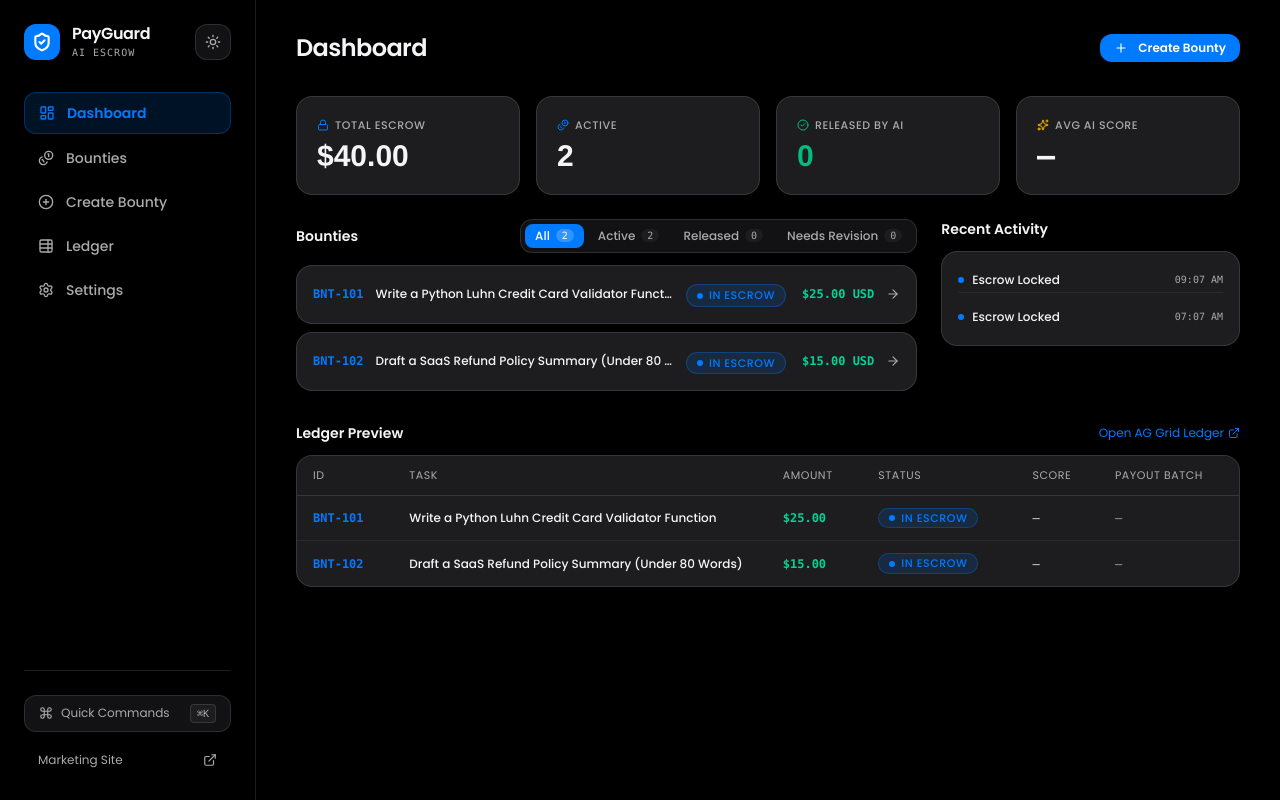
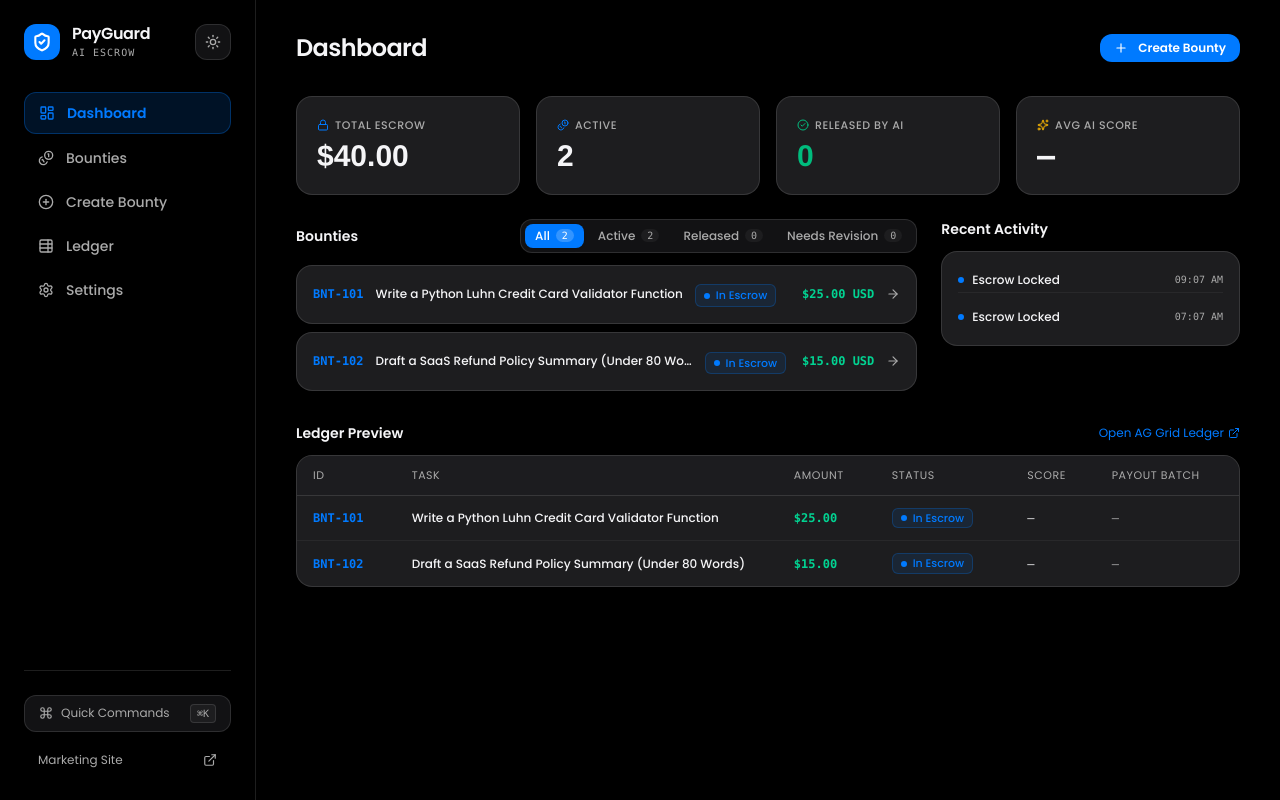
Before and after one commit to lengendzhub/Paygurad-AI, a Next.js app: page /dashboard in a window 1280 px wide. Built offline with nearby package versions, Linux system fonts and the light colour scheme; no server answers.

Commit message:
fix(ui): polish grid and status widgets with vertical centering, auto-height, and refined badges

```diff
--- a/src/app/(app)/ledger/page.tsx
+++ b/src/app/(app)/ledger/page.tsx
@@ -106,9 +106,9 @@ export default function LedgerPage() {
       {
         field: "id",
         headerName: "Bounty ID",
-        width: 130,
+        width: 120,
         cellRenderer: (params: any) => (
-          <div className="flex items-center gap-1.5 font-mono text-[#007AFF] font-bold">
+          <div className="flex items-center h-full font-mono text-xs text-[#007aff] font-bold">
             <span>{params.value}</span>
           </div>
         ),
@@ -119,25 +119,27 @@ export default function LedgerPage() {
         flex: 2,
         minWidth: 220,
         cellRenderer: (params: any) => (
-          <span className="font-ui font-medium text-[var(--fg)] truncate">{params.value}</span>
+          <div className="flex items-center h-full">
+            <span className="font-ui text-xs font-medium text-[var(--fg)] truncate">{params.value}</span>
+          </div>
         ),
       },
       {
         field: "amount",
         headerName: "Escrow ($ USD)",
-        width: 140,
+        width: 130,
         cellRenderer: (params: any) => (
-          <span className="font-mono tabular-nums dark:text-emerald-400 text-emerald-600 font-bold">
-            ${params.value}
-          </span>
+          <div className="flex items-center h-full font-mono text-xs tabular-nums text-emerald-500 font-bold">
+            <span>${params.value}</span>
+          </div>
         ),
       },
       {
         field: "status",
         headerName: "Escrow Status",
-        width: 170,
+        width: 160,
         cellRenderer: (params: any) => (
-          <div className="pt-2">
+          <div className="flex items-center h-full">
             <StatusChip status={params.value} size="sm" />
           </div>
         ),
@@ -145,20 +147,28 @@ export default function LedgerPage() {
       {
         field: "audit",
         headerName: "Gemini Score",
-        width: 130,
+        width: 120,
         valueGetter: (params) => params.data?.audit?.score ?? null,
         cellRenderer: (params: any) => {
           const val = params.value;
-          if (val === null || val === undefined) return <span className="text-[var(--fg-subtle)] font-body tabular-nums">—</span>;
+          if (val === null || val === undefined) {
+            return (
+              <div className="flex items-center h-full text-[var(--fg-subtle)] font-mono text-xs">
+                <span>—</span>
+              </div>
+            );
+          }
           const isPass = val >= 70;
           return (
+            <div className="flex items-center h-full">
               <span
-              className={`font-body tabular-nums font-bold ${
-                isPass ? "dark:text-emerald-400 text-emerald-600" : "dark:text-red-400 text-red-600"
+                className={`font-mono text-xs tabular-nums font-bold ${
+                  isPass ? "text-emerald-500" : "text-rose-400"
                 }`}
               >
                 {val}/100
               </span>
+            </div>
           );
         },
       },
@@ -168,18 +178,18 @@ export default function LedgerPage() {
         flex: 1,
         minWidth: 170,
         cellRenderer: (params: any) => (
-          <div className="flex items-center gap-2 font-mono text-xs text-[var(--fg-muted)]">
+          <div className="flex items-center gap-2 h-full font-mono text-xs text-[var(--fg-muted)]">
             <span className="truncate">{params.value}</span>
             <button
               onClick={(e) => {
                 e.stopPropagation();
                 copyText(params.value);
               }}
-              className="text-[var(--fg-muted)] hover:text-[var(--fg)] cursor-pointer"
+              className="p-1 rounded hover:bg-[var(--surface-strong)] text-[var(--fg-subtle)] hover:text-[var(--fg)] transition cursor-pointer shrink-0"
               title="Copy Order ID"
             >
               {copiedId === params.value ? (
-                <Check className="w-3 h-3 dark:text-emerald-400 text-emerald-600" />
+                <Check className="w-3 h-3 text-emerald-500" />
               ) : (
                 <Copy className="w-3 h-3" />
               )}
@@ -194,20 +204,26 @@ export default function LedgerPage() {
         minWidth: 180,
         cellRenderer: (params: any) => {
           const val = params.value;
-          if (!val) return <span className="text-[var(--fg-subtle)] font-mono text-xs">—</span>;
+          if (!val) {
             return (
-            <div className="flex items-center gap-2 font-mono text-xs dark:text-emerald-400 text-emerald-600">
+              <div className="flex items-center h-full text-[var(--fg-subtle)] font-mono text-xs">
+                <span>—</span>
+              </div>
+            );
+          }
+          return (
+            <div className="flex items-center gap-2 h-full font-mono text-xs text-emerald-500">
               <span className="truncate">{val}</span>
               <button
                 onClick={(e) => {
                   e.stopPropagation();
                   copyText(val);
                 }}
-                className="text-[var(--fg-muted)] hover:text-[var(--fg)] cursor-pointer"
+                className="p-1 rounded hover:bg-[var(--surface-strong)] text-[var(--fg-subtle)] hover:text-[var(--fg)] transition cursor-pointer shrink-0"
                 title="Copy Batch ID"
               >
                 {copiedId === val ? (
-                  <Check className="w-3 h-3 dark:text-emerald-400 text-emerald-600" />
+                  <Check className="w-3 h-3 text-emerald-500" />
                 ) : (
                   <Copy className="w-3 h-3" />
                 )}
@@ -219,9 +235,10 @@ export default function LedgerPage() {
       {
         field: "createdAt",
         headerName: "Timestamp",
-        width: 150,
+        width: 140,
         cellRenderer: (params: any) => (
-          <span className="text-xs text-[var(--fg-muted)] font-mono">
+          <div className="flex items-center h-full text-xs text-[var(--fg-muted)] font-mono">
+            <span>
               {new Date(params.value).toLocaleDateString([], {
                 month: "short",
                 day: "numeric",
@@ -229,6 +246,7 @@ export default function LedgerPage() {
                 minute: "2-digit",
               })}
             </span>
+          </div>
         ),
       },
     ],
@@ -314,7 +332,7 @@ export default function LedgerPage() {
             actionHref="/bounties/new"
           />
         ) : (
-          <div className="h-[520px] w-full rounded-2xl overflow-hidden border border-[var(--border)]">
+          <div className="w-full rounded-2xl overflow-hidden border border-[var(--border)] bg-[var(--surface-strong)]">
             <AgGridReact
               theme={gridTheme}
               rowData={filteredData}
@@ -322,7 +340,10 @@ export default function LedgerPage() {
               quickFilterText={searchQuery}
               onGridReady={onGridReady}
               onRowClicked={(e) => setSelectedBounty(e.data || null)}
-              rowSelection={{ mode: "singleRow" }}
+              rowSelection={{ mode: "singleRow", checkboxes: false, enableClickSelection: true }}
+              domLayout="autoHeight"
+              rowHeight={48}
+              headerHeight={40}
               pagination={true}
               paginationPageSize={10}
               paginationPageSizeSelector={[10, 20, 50]}
--- a/src/components/ui/StatusChip.tsx
+++ b/src/components/ui/StatusChip.tsx
@@ -10,28 +10,28 @@ export function StatusChip({ status, size = "md" }: StatusChipProps) {
   const config = {
     FUNDED_IN_ESCROW: {
       label: "In Escrow",
-      color: "bg-[#007AFF]/15 text-[#007AFF] border-[#007AFF]/30",
-      dot: "bg-[#007AFF]",
+      color: "bg-[#007aff]/10 text-[#007aff] border-[#007aff]/25",
+      dot: "bg-[#007aff]",
     },
     SUBMITTED: {
       label: "Submitted",
-      color: "bg-[var(--surface-strong)] text-[var(--fg-muted)] border-[var(--border-strong)]",
+      color: "bg-[var(--surface-strong)] text-[var(--fg-muted)] border-[var(--border)]",
       dot: "bg-[var(--fg-muted)]",
     },
     VERIFYING: {
       label: "Auditing",
-      color: "dark:bg-amber-500/15 bg-amber-500/10 dark:text-amber-400 text-amber-700 dark:border-amber-500/30 border-amber-500/30",
-      dot: "dark:bg-amber-400 bg-amber-600 animate-pulse",
+      color: "bg-amber-500/10 text-amber-400 border-amber-500/25",
+      dot: "bg-amber-400 animate-pulse",
     },
     RELEASED_BY_AI: {
       label: "Released by AI",
-      color: "dark:bg-emerald-500/15 bg-emerald-500/10 dark:text-emerald-400 text-emerald-700 dark:border-emerald-500/30 border-emerald-500/30",
-      dot: "dark:bg-emerald-400 bg-emerald-600",
+      color: "bg-emerald-500/10 text-emerald-400 border-emerald-500/25",
+      dot: "bg-emerald-400",
     },
     REJECTED_NEEDS_WORK: {
       label: "Needs Revision",
-      color: "dark:bg-red-500/15 bg-red-500/10 dark:text-red-400 text-red-700 dark:border-red-500/30 border-red-500/30",
-      dot: "dark:bg-red-400 bg-red-600",
+      color: "bg-rose-500/10 text-rose-400 border-rose-500/25",
+      dot: "bg-rose-400",
     },
   }[status] || {
     label: status,
@@ -41,14 +41,14 @@ export function StatusChip({ status, size = "md" }: StatusChipProps) {
 
   const sizeClasses =
     size === "sm"
-      ? "px-2.5 py-0.5 text-[11px] gap-1.5"
-      : "px-3 py-1 text-xs gap-2";
+      ? "px-2 py-0.5 text-[11px] gap-1.5"
+      : "px-2.5 py-1 text-xs gap-1.5";
 
   return (
     <span
-      className={`inline-flex items-center font-ui font-medium rounded-full border uppercase tracking-wider ${sizeClasses} ${config.color}`}
+      className={`inline-flex items-center font-ui font-medium rounded-md border whitespace-nowrap transition-colors ${sizeClasses} ${config.color}`}
     >
-      <span className={`w-1.5 h-1.5 rounded-full ${config.dot}`} />
+      <span className={`w-1.5 h-1.5 rounded-full shrink-0 ${config.dot}`} />
       <span>{config.label}</span>
     </span>
   );
```
Lines whose indentation alone changed are shown as unchanged.
